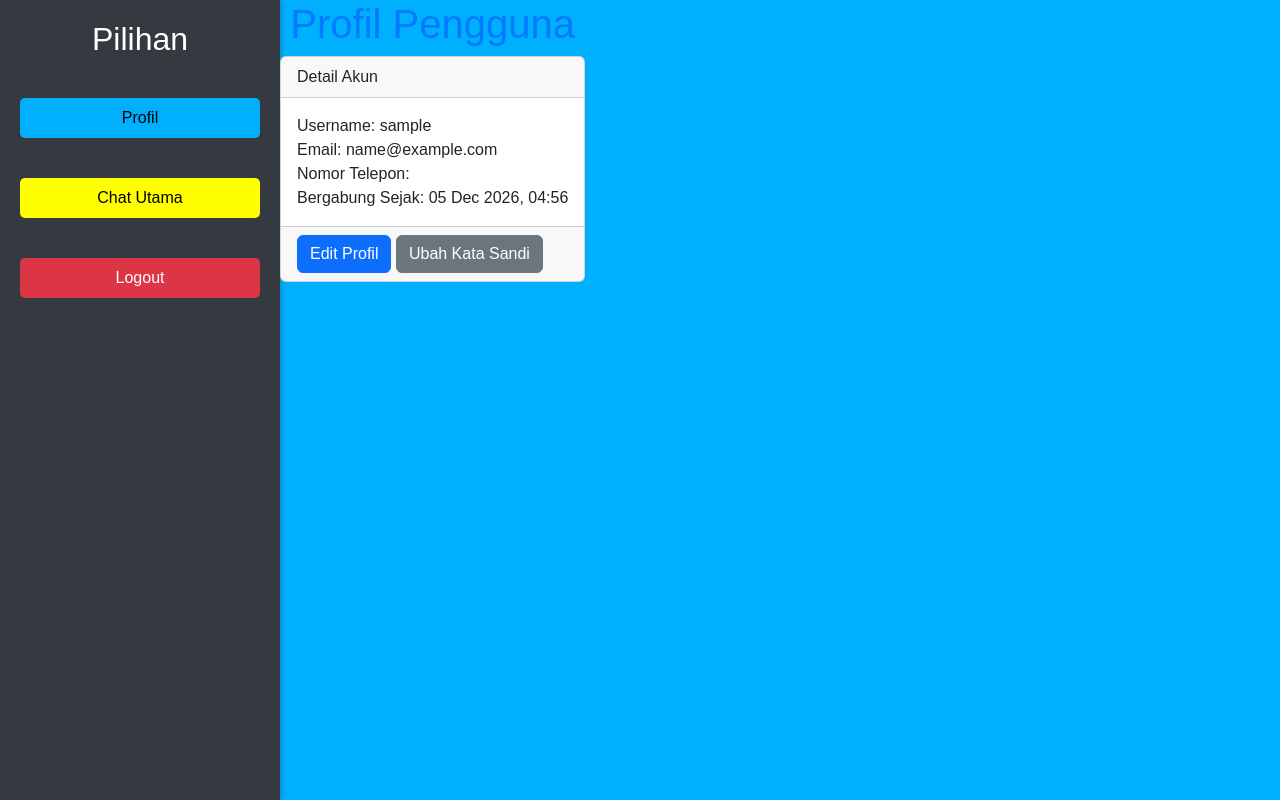
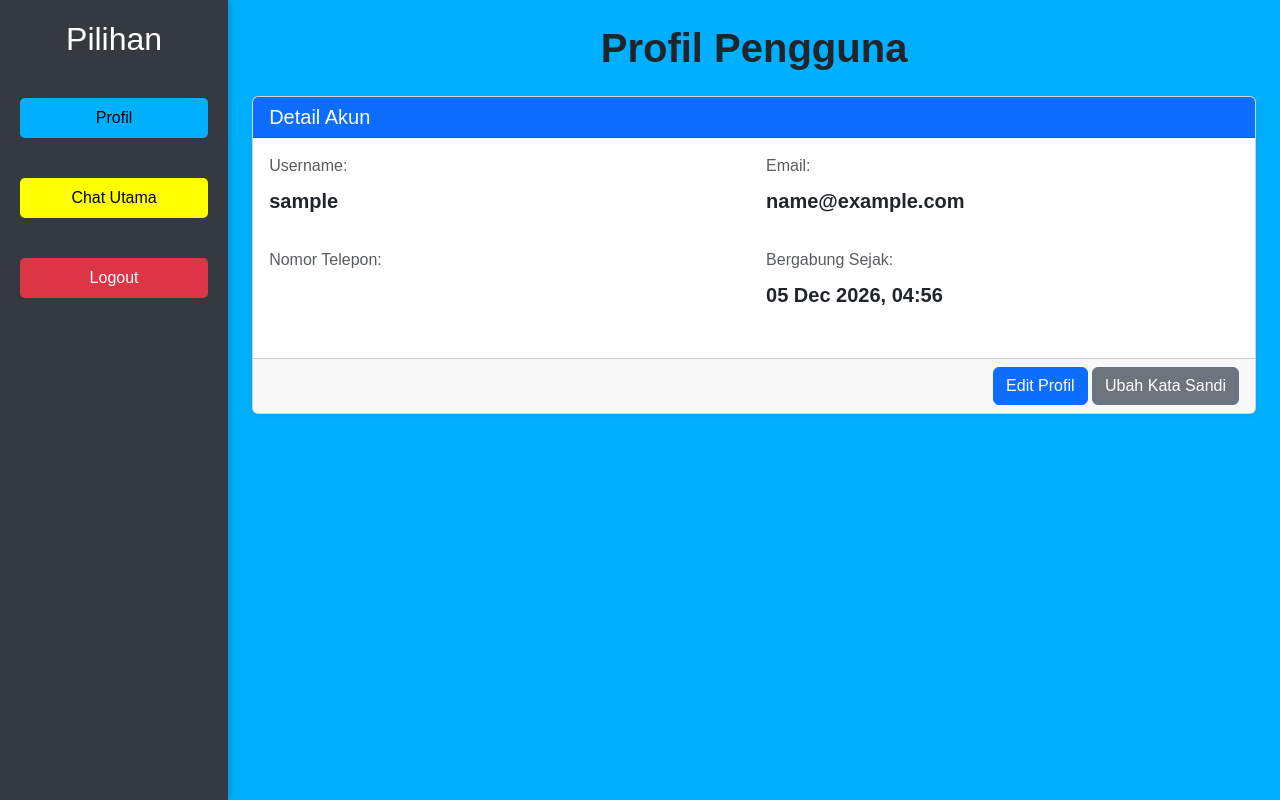
Before and after one commit to Dio-Damar-Danendra-Portofolio/Chatbot-Reupload-Dio, a PHP site: page /chat/profile.php in a window 1280 px wide. Run offline with PHP 8.4, Linux system fonts and the light colour scheme; the visitor is signed in with stand-in values (Sample User, id 1).

Commit message:
Uploading the updates (profile and Bootstrap)

```diff
--- a/edit-profil.php
+++ b/edit-profil.php
@@ -21,7 +21,7 @@
                 </div>
                 <form action="" enctype="multipart/form-data" method="post">
                     <label for="username" class="form-label fw-bold">Username</label>
-                    <input type="text" id="username" name="username" value="">
+                    <input type="text" id="username" name="username" value="<?= htmlspecialchars($_SESSION["username"]); ?>">
                 </form>
             </div>
         </div>
--- a/index.php
+++ b/index.php
@@ -67,6 +67,7 @@ $title = "Dio Damar's Chatbot - Selamat Datang, " . htmlspecialchars($_SESSION["
     <div id="sidebar">
         <h2>Pilihan dan Riwayat Chat</h2>
         <a href="profile.php" class="profile-btn">Profil</a>
+        <a href="index.php" class="index-btn">Chat Utama</a>
         <a href="logout.php" class="logout-btn">Logout</a>
         <ul class="chat-list">
             <li class="chat-list-item <?= is_null($currentChatId) ? 'active' : ''; ?>" id="new-chat-btn" data-chat-id="null">
--- a/profile.php
+++ b/profile.php
@@ -1,8 +1,10 @@
 <?php
 // Sertakan konfigurasi database dan mulai sesi
+// Diasumsikan config.php membuat koneksi $conn menggunakan mysqli
 require_once 'config.php';
 
 // Pastikan sesi sudah dimulai dan variabel sesi tersedia
+// Meskipun session_start() sudah ada di config.php, ini adalah safety check yang bagus
 if (session_status() == PHP_SESSION_NONE) {
     session_start();
 }
@@ -14,25 +16,28 @@ if (!isset($_SESSION["loggedin"]) || $_SESSION["loggedin"] !== true) {
 }
 
 // Ambil user_id dari sesi
-$user_id = $_SESSION["id"]; // Asumsi 'id' pengguna tersimpan di sesi saat login
+// Asumsi 'id' pengguna tersimpan di sesi saat login
+$user_id = $_SESSION["id"];
 
 // Siapkan variabel untuk menyimpan data pengguna
 $username = $email = $phone_number = $created_at = "";
+$error = "";
 
+// Query SQL untuk mengambil data pengguna
 $sql = "SELECT username, email, phone_number, created_at FROM users WHERE id = ?";
 
-// GANTI: Gunakan $conn dan metode mysqli
-// if ($stmt = $pdo->prepare($sql)) { // Baris lama
-if ($stmt = $conn->prepare($sql)) { // BARIS BARU: Gunakan $conn
+// PENGGUNAAN MYSQLI: Gunakan $conn dan prepare()
+if ($stmt = $conn->prepare($sql)) {
     // Ikat parameter: bind_param untuk mysqli
-    $stmt->bind_param("i", $user_id); // BARIS BARU
+    $stmt->bind_param("i", $user_id);
 
     // Eksekusi statement
     if ($stmt->execute()) {
-        $result = $stmt->get_result(); // BARIS BARU: Ambil hasil
-        if ($result->num_rows == 1) { // BARIS BARU: Cek jumlah baris
+        $result = $stmt->get_result(); // Ambil hasil
+
+        if ($result->num_rows == 1) { // Cek jumlah baris
             // Ambil hasil
-            if ($row = $result->fetch_assoc()) { // BARIS BARU: Ambil asosiatif
+            if ($row = $result->fetch_assoc()) {
                 $username = $row["username"];
                 $email = $row["email"];
                 $phone_number = $row["phone_number"];
@@ -44,13 +49,13 @@ if ($stmt = $conn->prepare($sql)) { // BARIS BARU: Gunakan $conn
         }
     } else {
         // Error eksekusi query
-        $error = "Terjadi kesalahan saat mengambil data.";
+        $error = "Terjadi kesalahan saat mengambil data: " . $conn->error;
     }
 
     // Tutup statement
-    $stmt->close(); // Gunakan close() untuk mysqli
+    $stmt->close();
 } else {
-    // Tambahkan penanganan error jika prepare gagal
+    // Penanganan error jika prepare gagal
     $error = "Gagal mempersiapkan query: " . $conn->error;
 }
 ?>
@@ -61,48 +66,56 @@ if ($stmt = $conn->prepare($sql)) { // BARIS BARU: Gunakan $conn
     <meta name="viewport" content="width=device-width, initial-scale=1.0">
     <title>Profil dari <?php echo htmlspecialchars($username); ?></title>
     <link href="https://cdn.jsdelivr.net/npm/bootstrap@5.3.8/dist/css/bootstrap.min.css" rel="stylesheet" integrity="sha384-sRIl4kxILFvY47J16cr9ZwB07vP4J8+LH7qKQnuqkuIAvNWLzeN8tE5YBujZqJLB" crossorigin="anonymous">
-    <script src="https://cdn.jsdelivr.net/npm/bootstrap@5.3.8/dist/js/bootstrap.bundle.min.js" integrity="sha384-FKyoEForCGlyvwx9Hj09JcYn3nv7wiPVlz7YYwJrWVcXK/BmnVDxM+D2scQbITxI" crossorigin="anonymous"></script>
     <link rel="stylesheet" href="style.css">
 </head>
 <body>
     <?php include "include/sidebar.php"; ?>
 
-    <div class="main-content">
-        <h1 class="page-header">Profil Pengguna</h1>
+    <div class="main-content container-fluid p-4">
+        <h1 class="page-header text-dark fw-bold mb-4">Profil Pengguna</h1>
 
         <?php if (!empty($error)): ?>
-            <div class="alert alert-danger">
+            <div class="alert alert-danger" role="alert">
                 <?php echo $error; ?>
             </div>
         <?php else: ?>
-            <div class="card profile-card">
-                <div class="card-header">
-                    Detail Akun
+            <div class="card shadow-sm">
+                <div class="card-header bg-primary text-white">
+                    <h5 class="mb-0">Detail Akun</h5>
                 </div>
                 <div class="card-body">
-                    <div class="profile-detail-row">
-                        <label class="detail-label">Username:</label>
-                        <span class="detail-value"><?php echo htmlspecialchars($username); ?></span>
+
+                    <div class="row">
+                        <div class="col-md-6 mb-3">
+                            <label class="form-label text-muted">Username:</label>
+                            <p class="fs-5 fw-bold"><?php echo htmlspecialchars($username); ?></p>
+                        </div>
+                        <div class="col-md-6 mb-3">
+                            <label class="form-label text-muted">Email:</label>
+                            <p class="fs-5 fw-bold"><?php echo htmlspecialchars($email); ?></p>
+                        </div>
                     </div>
-                    <div class="profile-detail-row">
-                        <label class="detail-label">Email:</label>
-                        <span class="detail-value"><?php echo htmlspecialchars($email); ?></span>
+
+                    <div class="row">
+                        <div class="col-md-6 mb-3">
+                            <label class="form-label text-muted">Nomor Telepon:</label>
+                            <p class="fs-5 fw-bold"><?php echo htmlspecialchars($phone_number); ?></p>
+                        </div>
+                        <div class="col-md-6 mb-3">
+                            <label class="form-label text-muted">Bergabung Sejak:</label>
+                            <p class="fs-5 fw-bold"><?php echo date("d M Y, H:i", strtotime($created_at)); ?></p>
+                        </div>
                     </div>
-                    <div class="profile-detail-row">
-                        <label class="detail-label">Nomor Telepon:</label>
-                        <span class="detail-value"><?php echo htmlspecialchars($phone_number); ?></span>
-                    </div>
-                    <div class="profile-detail-row">
-                        <label class="detail-label">Bergabung Sejak:</label>
-                        <span class="detail-value"><?php echo date("d M Y, H:i", strtotime($created_at)); ?></span>
-                    </div>
+
                 </div>
-                <div class="card-footer">
+                <div class="card-footer text-end">
                     <a class="btn btn-primary" style="text-decoration: none;" href="edit-profil.php">Edit Profil</a>
                     <a class="btn btn-secondary" style="text-decoration: none;" href="ganti-password.php">Ubah Kata Sandi</a>
                 </div>
             </div>
         <?php endif; ?>
     </div>
+
+    <script src="https://cdn.jsdelivr.net/npm/bootstrap@5.3.8/dist/js/bootstrap.bundle.min.js" integrity="sha384-FKyoEForCGlyvwx9Hj09JcYn3nv7wiPVlz7YYwJrWVcXK/BmnVDxM+D2scQbITxI" crossorigin="anonymous"></script>
 </body>
 </html>
```
